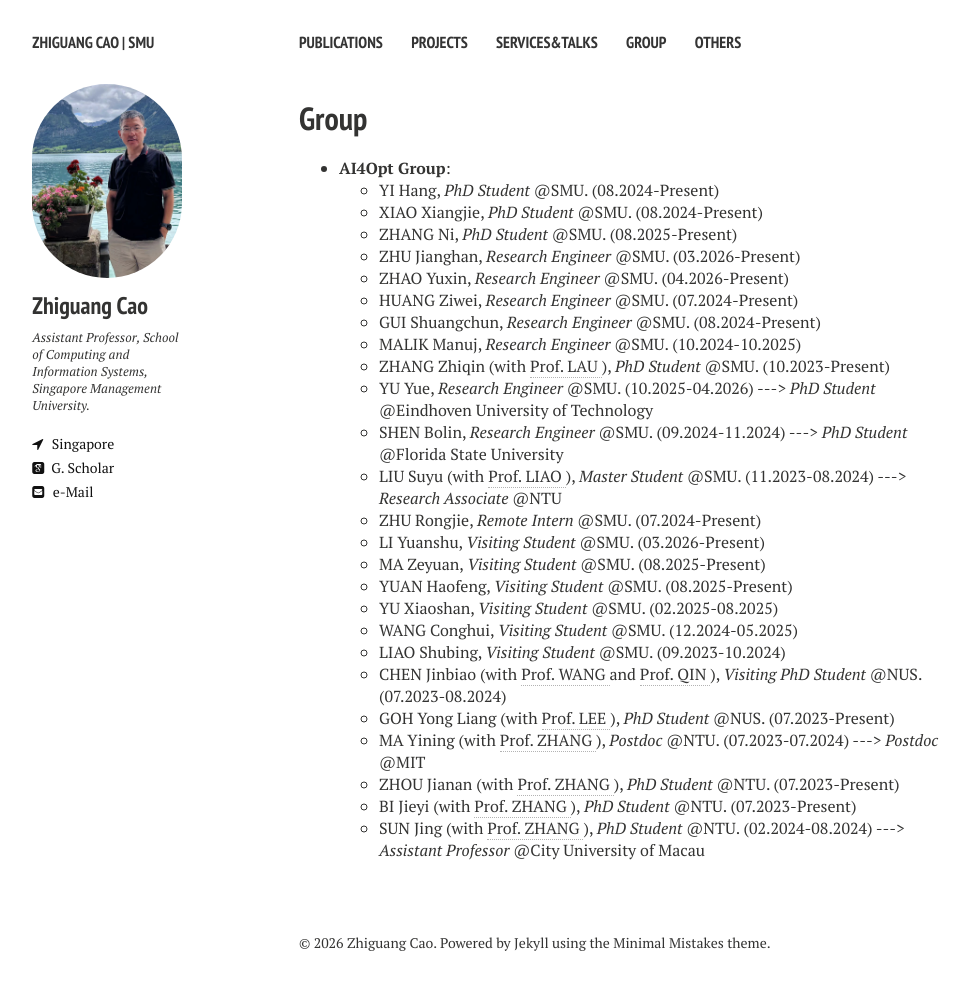
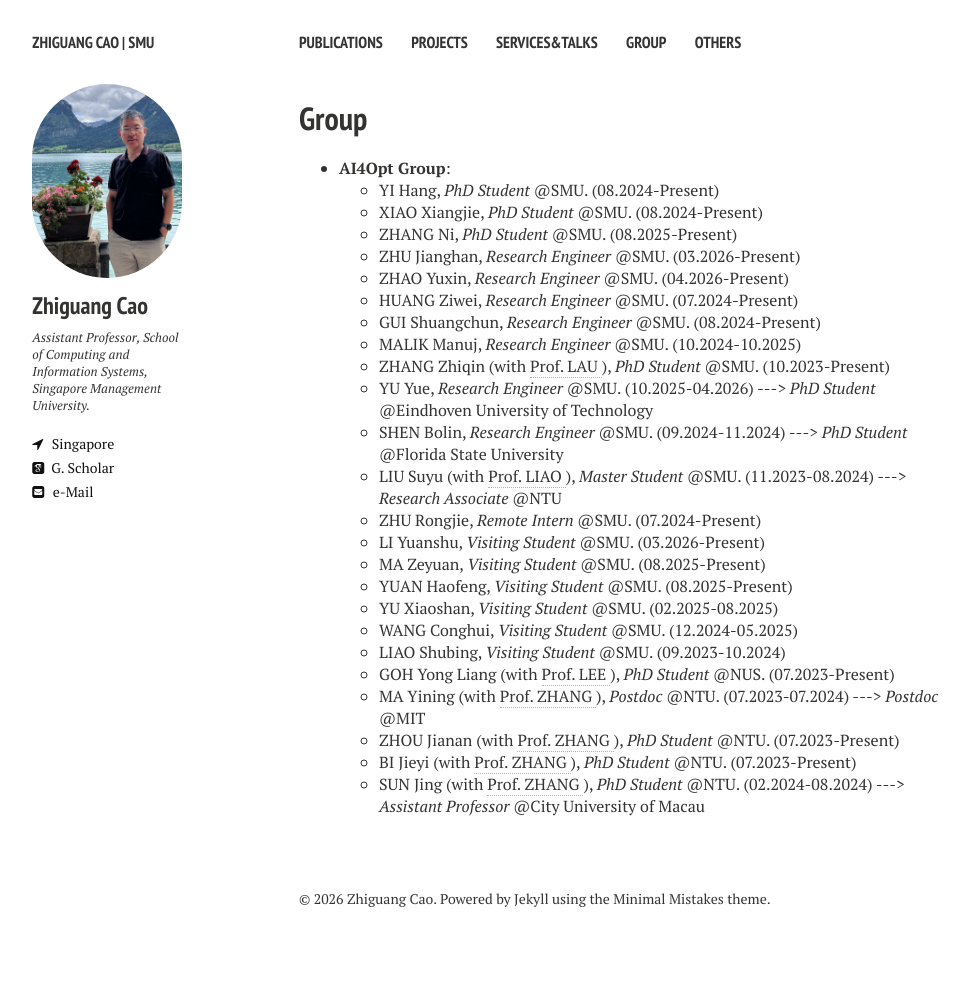
Before and after one commit to zhiguangcaosg/zhiguangcaosg.github.io, a Jekyll site: the page built from group.md, in a window 1280 px wide. Shown: the whole page, without its empty margins (21-991 px from the left). Built offline with Jekyll 4.4.1, drawn with Linux system fonts in a browser that asks for light colours; nearby versions of some CDN libraries; after the commit the page ends 957 px from its top, so only the background shows below that.

Commit message:
Update group.md

```diff
--- a/group.md
+++ b/group.md
@@ -62,8 +62,6 @@ comments: false
 	</li>
 	<li> LIAO Shubing, <i>Visiting Student</i> @SMU. (09.2023-10.2024)
 	</li>
-    <li> CHEN Jinbiao (with <a href="https://cse.sysu.edu.cn/content/2551" target="_blank"> Prof. WANG </a> and  <a href="https://cde.nus.edu.sg/isem/staff/qin-hanzhang/" target="_blank"> Prof. QIN </a>), <i>Visiting PhD Student</i> @NUS. (07.2023-08.2024)
-	</li>
     <li> GOH Yong Liang (with <a href="https://www.comp.nus.edu.sg/~leews/" target="_blank"> Prof. LEE </a>), <i>PhD Student</i> @NUS. (07.2023-Present)
 	</li>
 	<li> MA Yining (with <a href="https://personal.ntu.edu.sg/zhangj/" target="_blank"> Prof. ZHANG </a>), <i>Postdoc</i> @NTU. (07.2023-07.2024) ---> <i>Postdoc</i> @MIT
```
